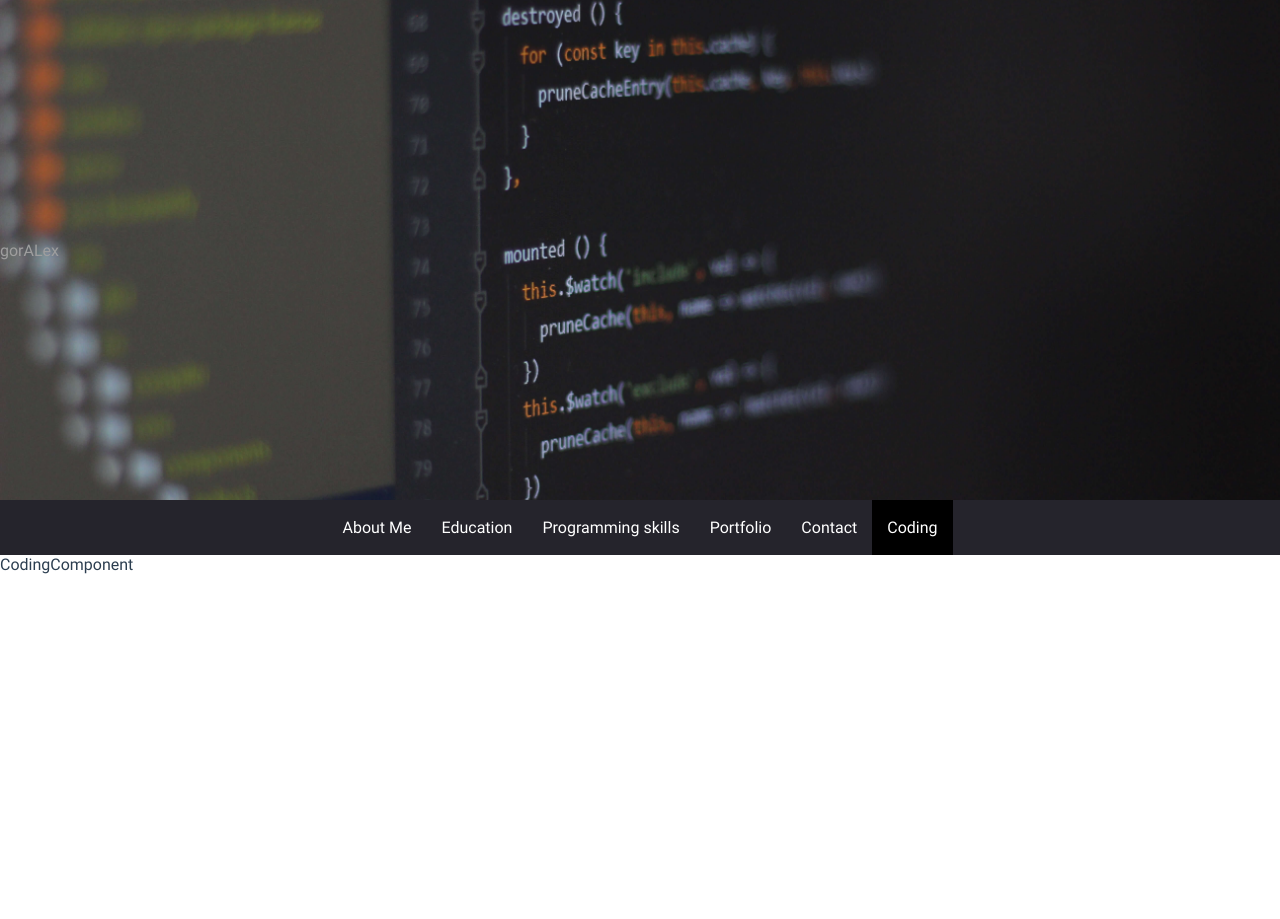
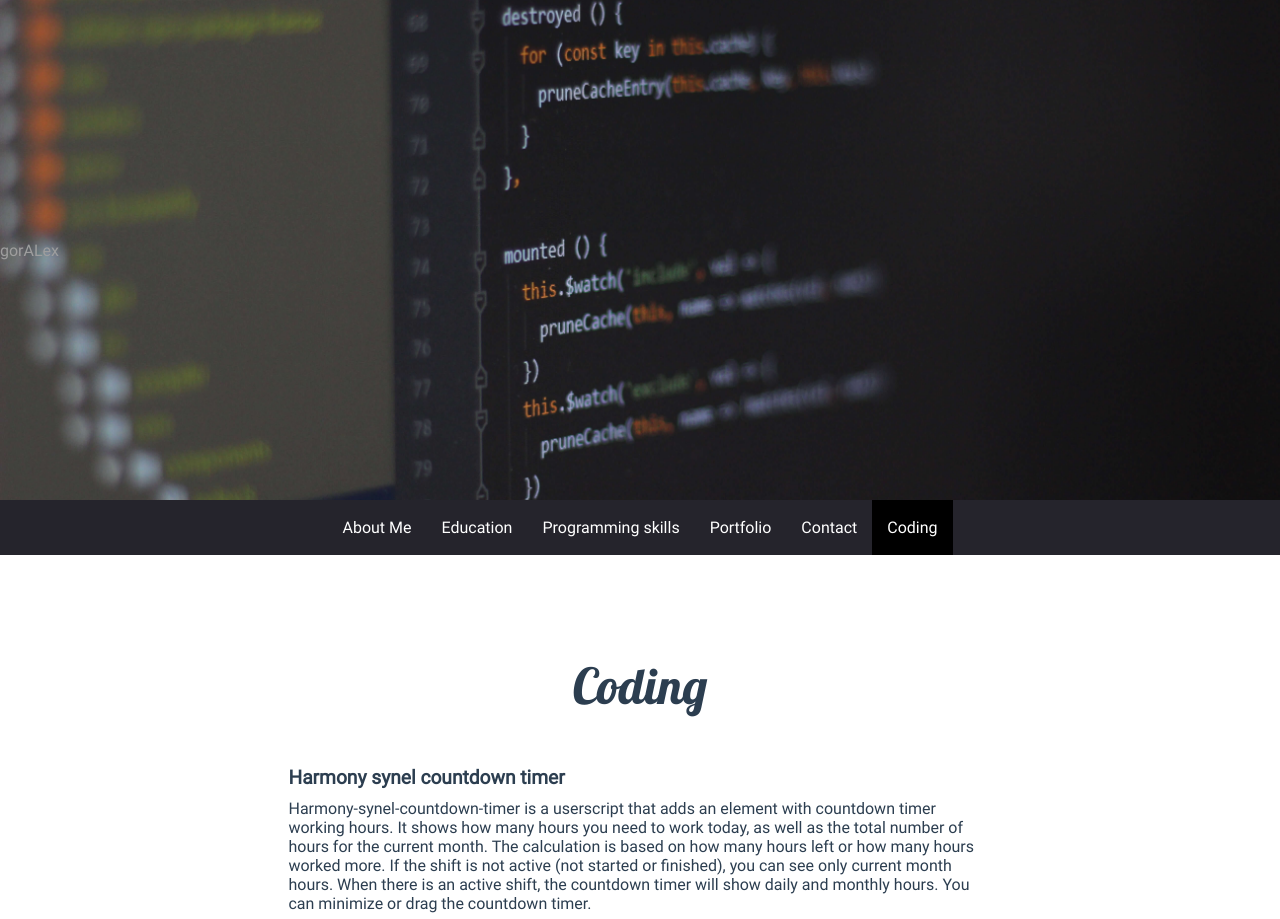
Before and after one commit to Rishon1983/goralex, a Vue app: page /coding in a window 1280 px wide. Shown: the top 919 px of the page. Before the commit the page ends 800 px from the top, so only its background shows below. Built offline with nearby package versions, Linux system fonts and the light colour scheme; grey boxes are pictures that could not be loaded.

Commit message:
ADDED content to CodingComponent.vue

```diff
--- a/src/components/CodingComponent.vue
+++ b/src/components/CodingComponent.vue
@@ -1,5 +1,25 @@
 <template>
-    <div>CodingComponent</div>
+    <div id="coding" class="coding-component page-section">
+        <div class="container">
+            <div class="main-title title">Coding</div>
+            <div class="one-project">
+                <div class="title">Harmony synel countdown timer</div>
+                <div class="description">Harmony-synel-countdown-timer is a userscript that adds an element with
+                    countdown timer working hours. It shows how many hours you need to work today, as well as the total
+                    number of hours for the current month. The calculation is based on how many hours left or how many
+                    hours worked more.
+                    If the shift is not active (not started or finished), you can see only current month hours.
+                    When there is an active shift, the countdown timer will show daily and monthly hours.
+                    You can minimize or drag the countdown timer.
+                </div>
+                <div class="project-link">
+                    <font-awesome-icon class="icon" :icon="['fab', 'github']"/>
+                    <a class="link" target="_blank" href="https://github.com/Rishon1983/harmony-synel-countdown-timer">Harmony
+                        synel countdown timer</a>
+                </div>
+            </div>
+        </div>
+    </div>
 </template>
 
 <script>
@@ -8,6 +28,44 @@
     }
 </script>
 
-<style scoped>
+<style lang="scss" scoped>
+    #coding.coding-component {
+        background-color: #ffffff;
 
+        .container {
+            display: flex;
+            flex-direction: column;
+            justify-content: center;
+            align-items: center;
+
+            .main-title {
+                width: 65%;
+                margin-bottom: 50px;
+            }
+
+            .one-project {
+                width: 65%;
+
+                .title {
+                    font-size: 1.2em;
+                    margin-bottom: .5em;
+                    font-weight: bold;
+                }
+
+                .description {
+                    margin-bottom: .5em;
+                }
+
+                .project-link {
+                    display: flex;
+                    align-items: center;
+
+                    .icon {
+                        font-size: 2em;
+                        margin-inline-end: 0.3em;
+                    }
+                }
+            }
+        }
+    }
 </style>
--- a/src/main.js
+++ b/src/main.js
@@ -5,10 +5,10 @@ import VueRouter from 'vue-router';
 import routes from './routes';
 import {library} from '@fortawesome/fontawesome-svg-core';
 import {faCaretRight, faChevronCircleRight, faEnvelope, faPhone, faTimes} from '@fortawesome/free-solid-svg-icons';
-import {faFacebookF, faLinkedinIn} from '@fortawesome/free-brands-svg-icons';
+import {faFacebookF, faLinkedinIn, faGithub} from '@fortawesome/free-brands-svg-icons';
 import {FontAwesomeIcon} from '@fortawesome/vue-fontawesome';
 
-library.add(faCaretRight, faChevronCircleRight, faEnvelope, faPhone, faFacebookF, faLinkedinIn, faTimes);
+library.add(faCaretRight, faChevronCircleRight, faEnvelope, faPhone, faFacebookF, faLinkedinIn, faTimes, faGithub);
 Vue.component('font-awesome-icon', FontAwesomeIcon);
 
 Vue.config.productionTip = false;
```
